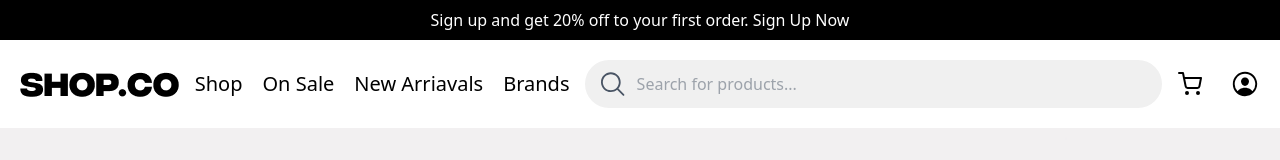
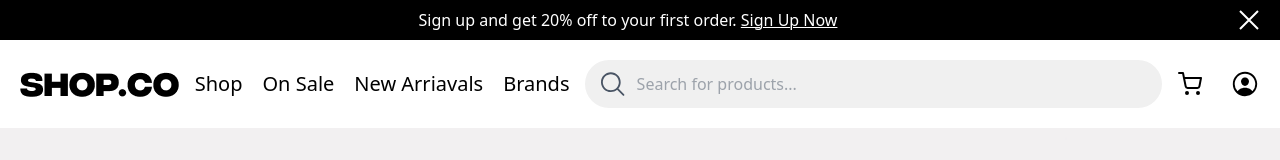
Before and after one commit to abrarjahinayat/shop.co, a Next.js app: page / in a window 1280 px wide. Shown: the top 160 px of the page. Built offline with nearby package versions, Linux system fonts and the light colour scheme.

Commit message:
newsletter section done

```diff
--- a/src/app/(root)/page.js
+++ b/src/app/(root)/page.js
@@ -6,6 +6,7 @@ import NewArrivals from '../components/NewArrivals'
 import TopSelling from '../components/TopSelling'
 import DressStyle from '../components/DressStyle'
 import CustomerFeedback from '../components/CustomerFeedback'
+import Newslatter from '../components/Newslatter'
 
 
 const page = () => {
@@ -17,6 +18,7 @@ const page = () => {
       <TopSelling/>
       <DressStyle/>
       <CustomerFeedback/>
+      <Newslatter/>
 
     </div>
   )
--- a/src/app/components/CustomerFeedback.jsx
+++ b/src/app/components/CustomerFeedback.jsx
@@ -6,7 +6,7 @@ import { Navigation, Pagination } from "swiper/modules";
 import "swiper/css";
 import "swiper/css/navigation";
 import "swiper/css/pagination";
-import Custorslide from "./Custorslide";
+import Customerslide from "./Customerslide";
 
 export default function CustomerFeedback() {
   return (
@@ -26,17 +26,17 @@ export default function CustomerFeedback() {
           >
             <SwiperSlide>
               <div className="">
-                <Custorslide/>
+                <Customerslide/>
               </div>
             </SwiperSlide>
             <SwiperSlide>
               <div className="">
-                 <Custorslide/>
+                 <Customerslide/>
               </div>
             </SwiperSlide>
             <SwiperSlide>
               <div className="">
-                 <Custorslide/>
+                 <Customerslide/>
               </div>
             </SwiperSlide>
 
--- a/src/app/components/Custorslide.jsx
+++ b/src/app/components/Customerslide.jsx
@@ -2,7 +2,7 @@ import React from 'react'
 import starfull from '../productimg/starfull.png'
 import verified from '../images/verified.png'
 import Image from 'next/image'
-const Custorslide = () => {
+const Customerslide = () => {
   return (
     <section>
         <div className="container">
@@ -58,4 +58,4 @@ const Custorslide = () => {
   )
 }
 
-export default Custorslide
+export default Customerslide
--- /dev/null
+++ b/src/app/components/Newslatter.jsx
@@ -0,0 +1,21 @@
+import React from "react";
+
+export default function Newslatter() {
+  return (
+    <section className="">
+      <div className="container">
+        <div className="bg-black-bg flex justify-between py-10 px-13 rounded-4xl items-center">
+          <div>
+            <h2 className="font-poppins font-bold text-5xl text-white uppercase w-[600px]">
+              STAY UPTO DATE ABOUT OUR LATEST OFFERS
+            </h2>
+          </div>
+          <div className="w-[400px]">
+            <input className="text-base font-semibold bg-white  px-5 py-3 rounded-full w-[349px] text-black/40" placeholder="Enter Your email address" type="email" />
+            <button className="font-lato font-semibold text-black text-base bg-white px-22 py-3 rounded-full mt-5">Subscribe to Newsletter</button>
+          </div>
+        </div>
+      </div>
+    </section>
+  );
+}
--- a/src/app/components/Products.jsx
+++ b/src/app/components/Products.jsx
@@ -35,7 +35,7 @@ const Products = () => {
         {
             productData.map((item)=>(
 
-        <div className="hover:bg-white hover:border hover:border-gray-300 w-fit px-3 py-5 rounded-md hover:shadow-md cursor-pointer">
+        <div className=" border border-gray-100 hover:border-black/20 w-[295px] px-3 py-5 rounded-md cursor-pointer">
           <Image src={item.image} alt="" />
           <h4 className="text-md font-lato font-bold text-black mt-3">{item.title}</h4>
             <div className="flex items-center mt-1">
--- a/src/app/components/Topnav.jsx
+++ b/src/app/components/Topnav.jsx
@@ -1,12 +1,38 @@
-import React from 'react'
+"use client"
+import React, { useState } from "react";
+import { GrClose } from "react-icons/gr";
+const Topnav = () => {
+  let [close, setclose] = useState(true)
 
-const Topnav = () => {
+  let handleclose = ()=>{
+    setclose(!close)
+  }
   return (
-    <section className='bg-black-bg py-2'>
-        <h4 className='text-center text-md text-white'> Sign up and get 20% off to your first order. Sign Up Now</h4>
+    <>
+    {
+      close &&
+    <section className="bg-black-bg py-2">
+      <div className="flex items-center justify-center">
+        <div>
+          <h4 className="text-center text-md text-white">
+            {" "}
+            Sign up and get 20% off to your first order.{" "}
+            <span>
+              <a className=" underline decoration-1" href="#">
+                Sign Up Now
+              </a>
+            </span>
+          </h4>
+        </div>
+        <span>
+          {" "}
+          <GrClose onClick={handleclose} className="text-white text-2xl hover:text-red-500 relative cursor-pointer left-100" />
+        </span>
+      </div>
+    </section>
+    }
+    </>
+  );
+};
 
-    </section>
-  )
-}
-
-export default Topnav
+export default Topnav;
```
